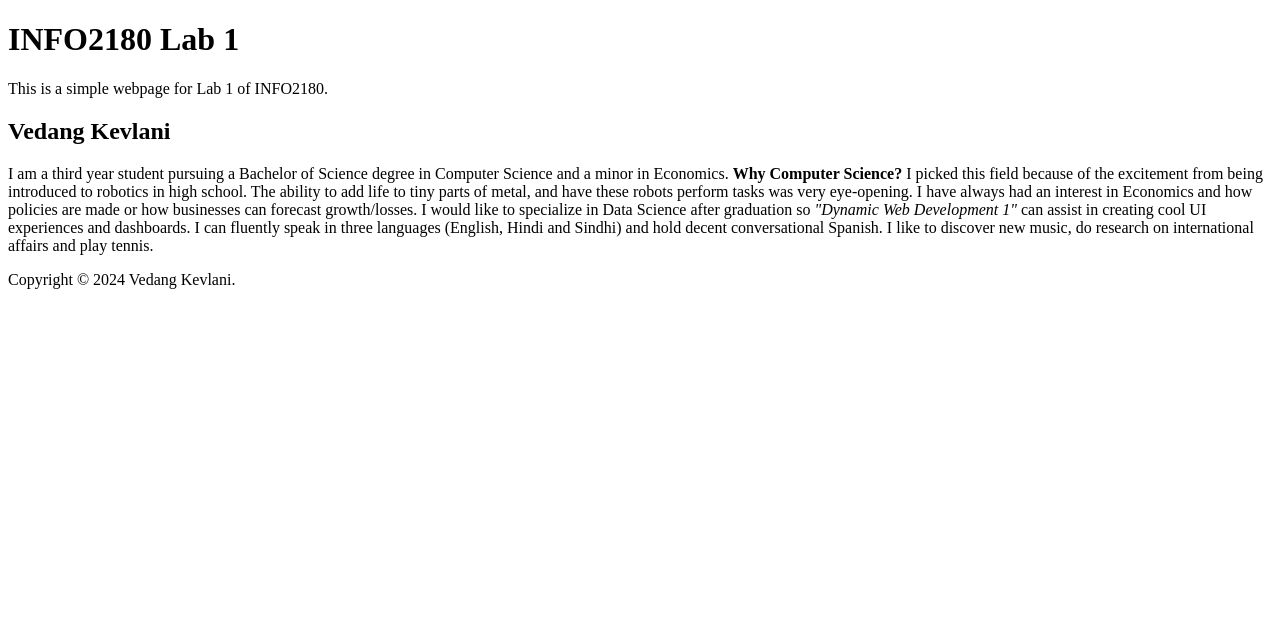
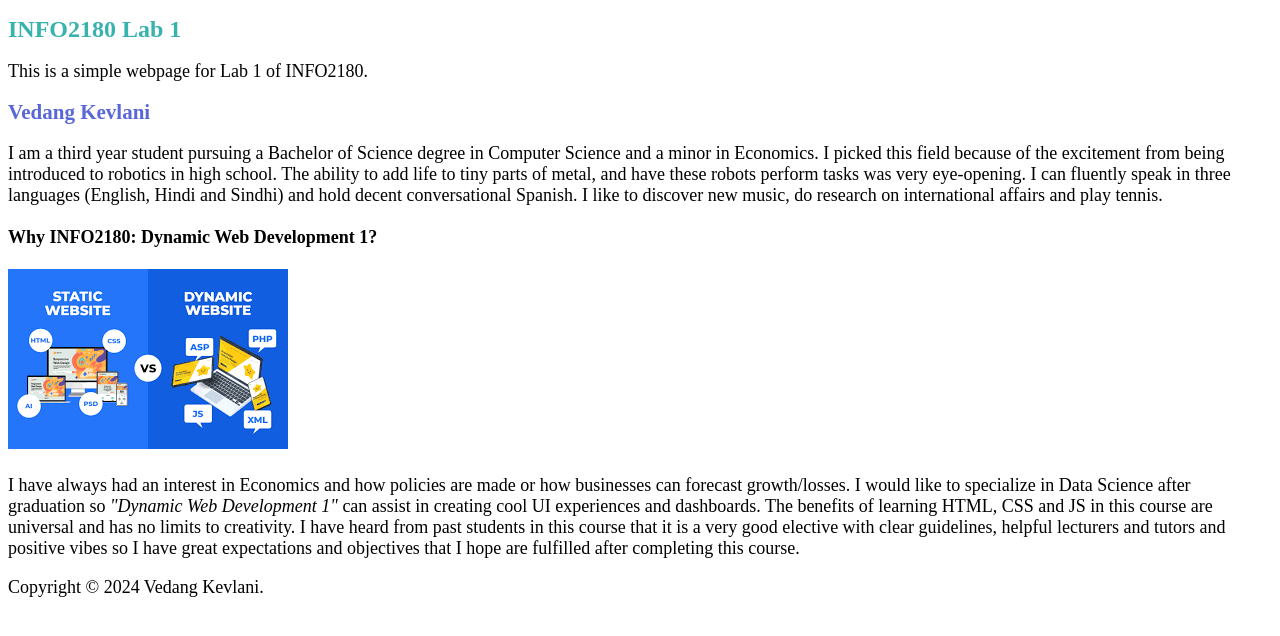
Before and after one commit to VedangKevlani/info2180-lab1, a plain HTML site: page index.html in a window 1280 px wide. Drawn offline with Linux system fonts and the light colour scheme.

Commit message:
Added html, and css file with image

```diff
--- a/index.html
+++ b/index.html
@@ -5,6 +5,7 @@
     <meta name="viewport" content="width=devicewidth, initial-scale=1.0">
     <meta http-equiv="X-UA-Compatible" content="ie=edge">
     <title>INFO2180 Lab 1</title>
+    <link rel="stylesheet" href="styles.css">
 </head>
 <body>
     <header>
@@ -14,18 +15,16 @@
     <main>
         <h2>Vedang Kevlani</h2>
         <p>I am a third year student pursuing a Bachelor of Science degree
-            in Computer Science and a minor in Economics.
+            in Computer Science and a minor in Economics. I picked this field because of the excitement from being introduced to robotics in high school. The ability to add life to tiny parts of metal, and have these robots perform tasks was very eye-opening. I can fluently speak in three languages (English, Hindi and Sindhi) and hold decent conversational Spanish.
+            I like to discover new music, do research on international affairs and play tennis.
 
-            <strong>Why Computer Science?</strong>
-            I picked this field because of the excitement from being introduced to robotics in high
-            school. The ability to add life to tiny parts of metal, and have these robots perform
-            tasks was very eye-opening.
 
+            <br><br><strong>Why INFO2180: Dynamic Web Development 1?</strong><br><br>
+<img src="./images/statdynamic.png" alt="Dynamic Web Development Picture"><br><br>
             I have always had an interest in Economics and how policies are made or
             how businesses can forecast growth/losses. I would like to specialize in Data Science
             after graduation so <i>"Dynamic Web Development 1"</i> can assist in creating cool UI experiences and
-            dashboards. I can fluently speak in three languages (English, Hindi and Sindhi) and hold decent conversational Spanish.
-            I like to discover new music, do research on international affairs and play tennis.
+            dashboards. The benefits of learning HTML, CSS and JS in this course are universal and has no limits to creativity. I have heard from past students in this course that it is a very good elective with clear guidelines, helpful lecturers and tutors and positive vibes so I have great expectations and objectives that I hope are fulfilled after completing this course.
         </p>
     </main>
     <footer>
--- /dev/null
+++ b/styles.css
@@ -0,0 +1,14 @@
+h1 {
+	font-size: 24px;
+	color: #38B2AC;
+}
+
+h2 {
+	font-size: 21px;
+	color: #5A67D8;
+}
+
+p {
+	justify-content: center;
+	font-size: 18px;
+}
```
Also changed, not shown: images/animatedweb.jpg (added), images/statdynamic.png (added).
